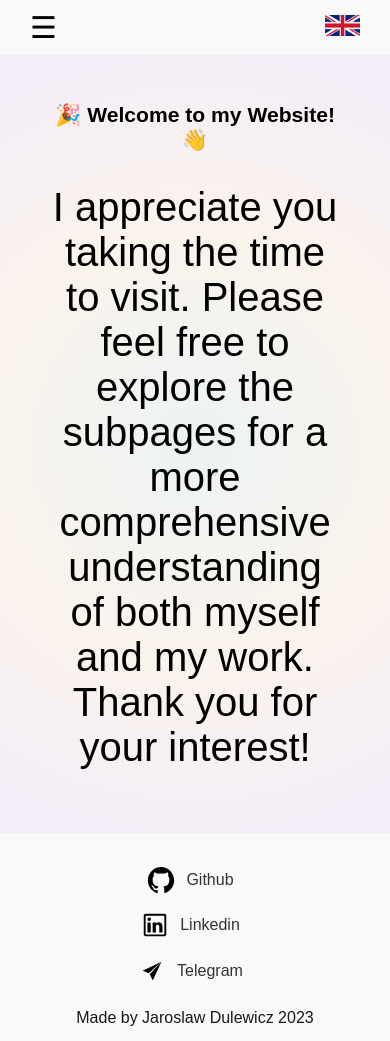
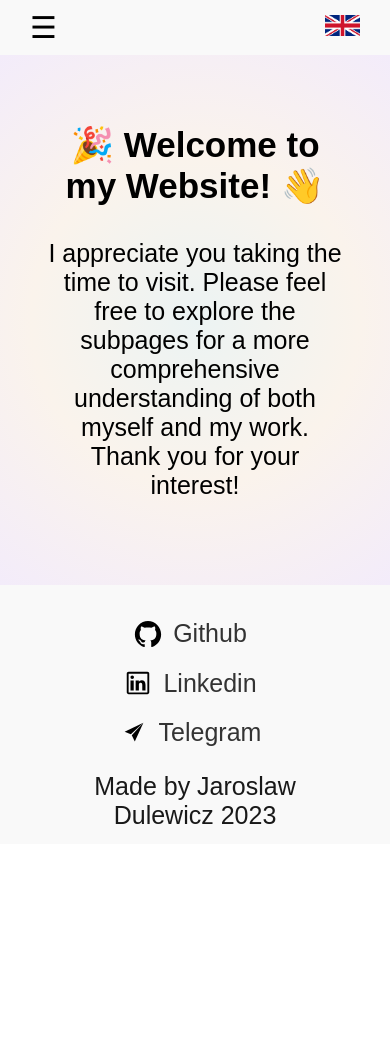
Before and after one commit to Hazutoo/my-site, a plain HTML site: page en/home/home.html in a window 390 px wide. After the commit the page ends 844 px from the top, so only its background shows below. Drawn offline with Linux system fonts and the light colour scheme.

Commit message:
fix mobile font size

```diff
--- a/css/styles.css
+++ b/css/styles.css
@@ -260,14 +260,17 @@ article {
 @media screen and (max-width: 767px) {
   article {
     margin: 0 5%;
-    font-size: 30px;
+    font-size: 20px;
   }
   main {
     padding: 10% 0;
   }
   article h1 {
-    font-size: 2.5vh;
+    font-size: 35px;
     padding-bottom: 2vh;
+  }
+  p {
+    font-size: 25px;
   }
 }
 
```
